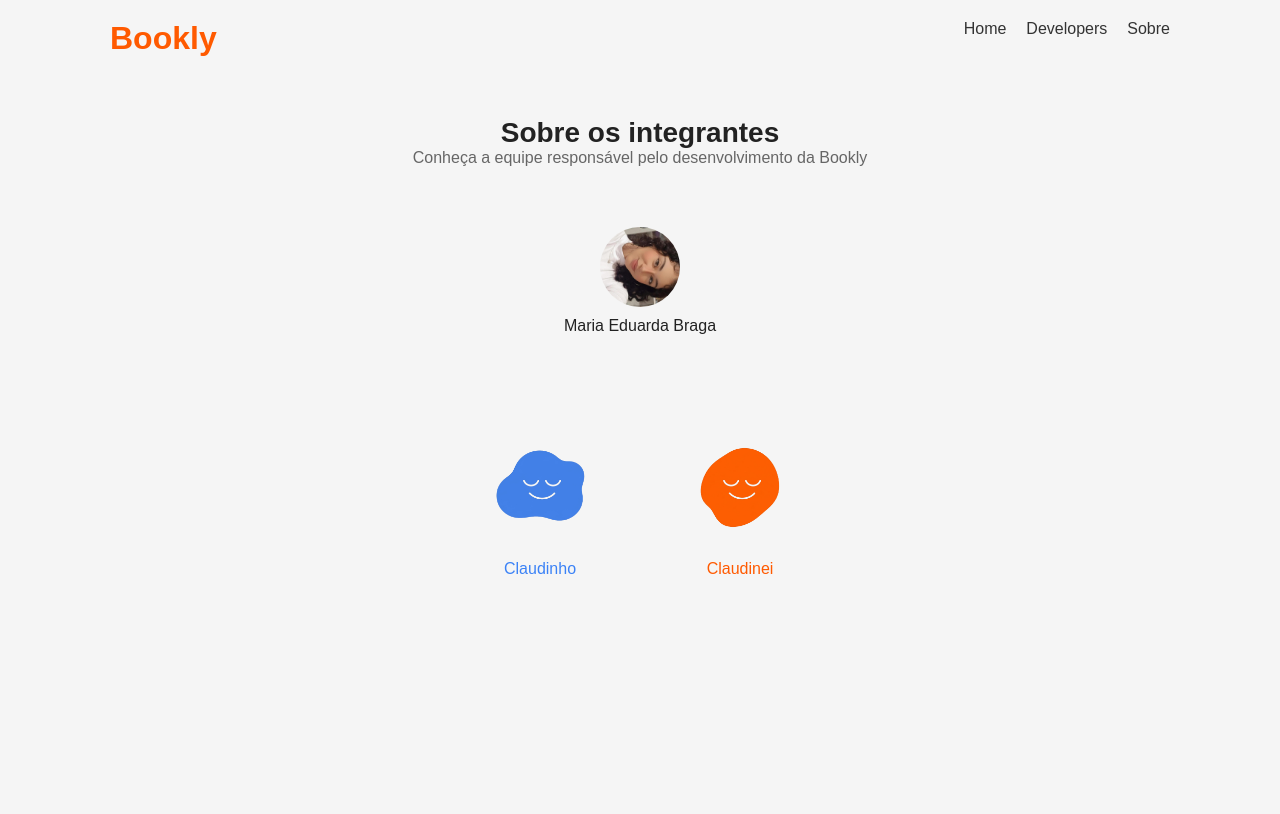
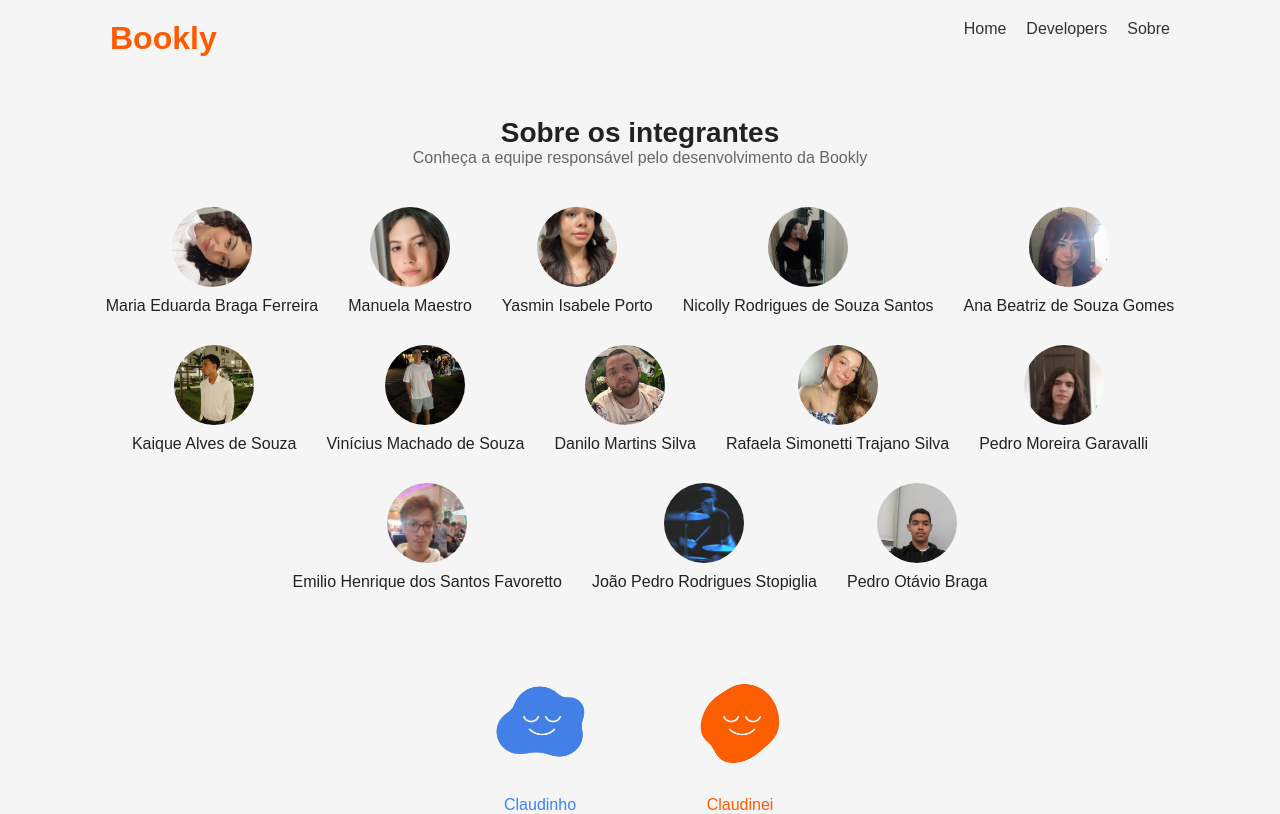
Before and after one commit to Supremeduck3/Atividade_Integradora_FrontEnd, a React (Vite) app: page / in a window 1280 px wide. Built offline with nearby package versions, Linux system fonts and the light colour scheme.

Commit message:
feat: finaliza página integrantes

```diff
--- a/src/App.jsx
+++ b/src/App.jsx
@@ -1,7 +1,19 @@
 import './style/App.css';
 
 const membros = [
-    { nome: 'Maria Eduarda Braga', foto: '/public/img/maria.png' },
+    { nome: 'Maria Eduarda Braga Ferreira', foto: '/public/img/maria.png' },
+    { nome: 'Manuela Maestro', foto: '/public/img/manu.png' },
+    { nome: 'Yasmin Isabele Porto', foto: '/public/img/porto.png' },
+    { nome: 'Nicolly Rodrigues de Souza Santos', foto: '/public/img/nick.png' },
+    { nome: 'Ana Beatriz de Souza Gomes', foto: '/public/img/bea.jpg' },
+    { nome: 'Kaique Alves de Souza', foto: '/public/img/kaique.png' },
+    { nome: 'Vinícius Machado de Souza', foto: '/public/img/viko.png' },
+    { nome: ' Danilo Martins Silva', foto: '/public/img/danilo.png' },
+    { nome: 'Rafaela Simonetti Trajano Silva', foto: '/public/img/rafa.png' },
+    { nome: 'Pedro Moreira Garavalli', foto: '/public/img/pedro.png' },
+    { nome: 'Emilio Henrique dos Santos Favoretto', foto: '/public/img/emilio.png' },
+    { nome: 'João Pedro Rodrigues Stopiglia', foto: '/public/img/joao.png' },
+    {nome:'Pedro Otávio Braga', foto: '/public/img/pedroo.png'}
 ];
 
 function App() {
--- a/src/style/App.css
+++ b/src/style/App.css
@@ -39,9 +39,10 @@ body {
 }
 
 .grid {
-    display: grid;
+    display: flex;
+    flex-wrap: wrap;
+    justify-content: center;
     gap: 30px;
-    padding: 20px;
 }
 
 .card{
```
Also changed, not shown: public/img/joao.png (added), public/img/pedroo.png (added).
